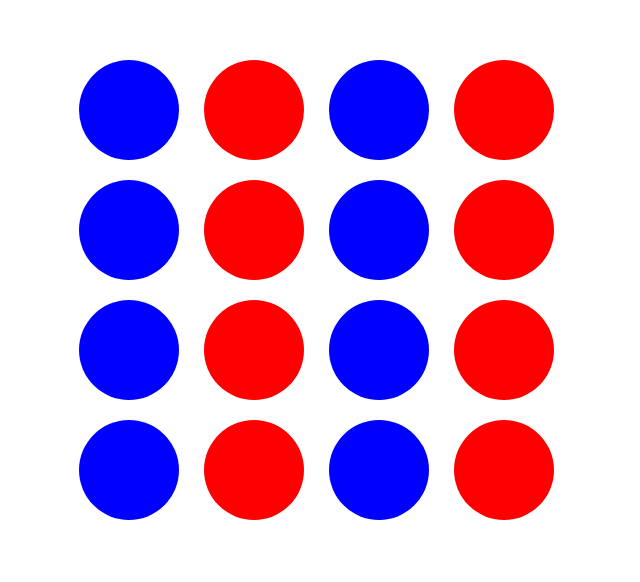
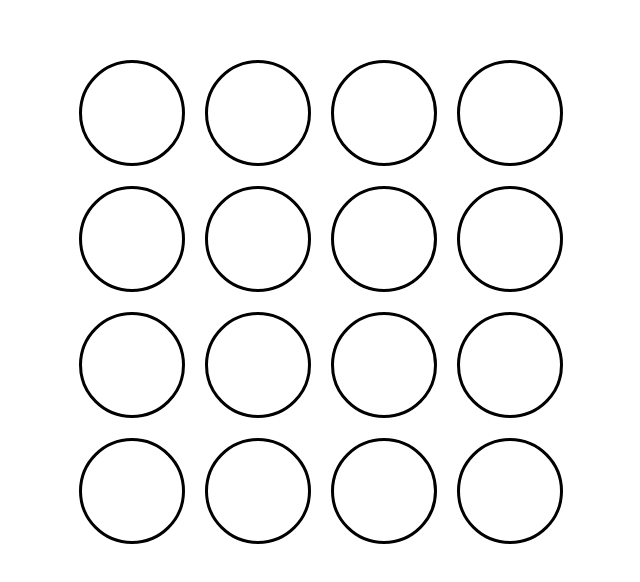
Before and after one commit to EstherVlp/Connect-4, a React app: page / in a window 1280 px wide. Shown: the part 130-712 px from the top of the page, without its empty margins (341-981 px from the left). Built offline with nearby package versions, Linux system fonts and the light colour scheme.

Commit message:
set each players for the game

```diff
--- a/src/Game.css
+++ b/src/Game.css
@@ -15,12 +15,17 @@
     height: 100px;
     margin : 10px;
     border-radius: 50%;
+    border: 3px solid black;
 }
 
-.odd {
+.player_0 {
+    background-color: white;
+}
+
+.player_1 {
     background-color: red;
 }
 
-.even {
+.player_2 {
     background-color: blue;
 }
--- a/src/components/GameBoard.js
+++ b/src/components/GameBoard.js
@@ -1,30 +1,50 @@
-import React from 'react';
+import React, { useState } from 'react';
 import GameCircle from './GameCircle';
 import '../Game.css';
 
 const GameBoard = () => {
+    const NO_PLAYER = 0;
+    const PLAYER_1 = 1;
+    const PLAYER_2 = 2;
+
+    const [gameBoard, setGameBoard] = useState(Array(16).fill(NO_PLAYER));
+    const [currentPlayer, setcurrentPlayer] = useState(PLAYER_1);
+
+    console.log(gameBoard);
+
     const circleClicked = (id) => {
-        console.log(' you click on : ' + id)
+        console.log('you click on : ' + id);
+
+        gameBoard[id] = currentPlayer;
+        setGameBoard(gameBoard);
+
+        setcurrentPlayer(currentPlayer === PLAYER_1 ? PLAYER_2 : PLAYER_1);
+
+        console.log(gameBoard);
+    }
+
+    const renderCircle = id => {
+        return <GameCircle id={id} className={`player_${gameBoard[id]}`} onCircleClicked={circleClicked} />
     }
 
   return (
     <div className='gameBoard'>
-        <GameCircle id={1} onCircleClicked={circleClicked} ></GameCircle>
-        <GameCircle id={2} ></GameCircle>
-        <GameCircle id={3} ></GameCircle>
-        <GameCircle id={4} ></GameCircle>
-        <GameCircle id={5} ></GameCircle>
-        <GameCircle id={6} ></GameCircle>
-        <GameCircle id={7} ></GameCircle>
-        <GameCircle id={8} ></GameCircle>
-        <GameCircle id={9} ></GameCircle>
-        <GameCircle id={10} ></GameCircle>
-        <GameCircle id={11} ></GameCircle>
-        <GameCircle id={12} ></GameCircle>
-        <GameCircle id={13} ></GameCircle>
-        <GameCircle id={14} ></GameCircle>
-        <GameCircle id={15} ></GameCircle>
-        <GameCircle id={16} ></GameCircle>
+        {renderCircle(0)}
+        {renderCircle(1)}
+        {renderCircle(2)}
+        {renderCircle(3)}
+        {renderCircle(4)}
+        {renderCircle(5)}
+        {renderCircle(6)}
+        {renderCircle(7)}
+        {renderCircle(8)}
+        {renderCircle(9)}
+        {renderCircle(10)}
+        {renderCircle(11)}
+        {renderCircle(12)}
+        {renderCircle(13)}
+        {renderCircle(14)}
+        {renderCircle(15)}
     </div>
   )
 }
--- a/src/components/GameCircle.js
+++ b/src/components/GameCircle.js
@@ -1,9 +1,9 @@
 import React from 'react';
 import '../Game.css';
 
-const GameCircle = ({id, children, onCircleClicked}) => {
+const GameCircle = ({id, children, className, onCircleClicked}) => {
   return (
-    <div className={`gameCircle ${id % 2 === 0 ? 'odd' : 'even'}`} onClick={() => onCircleClicked(id)}>
+    <div className={`gameCircle ${className}`} onClick={() => onCircleClicked(id)}>
          {children}
     </div>
   )
```
